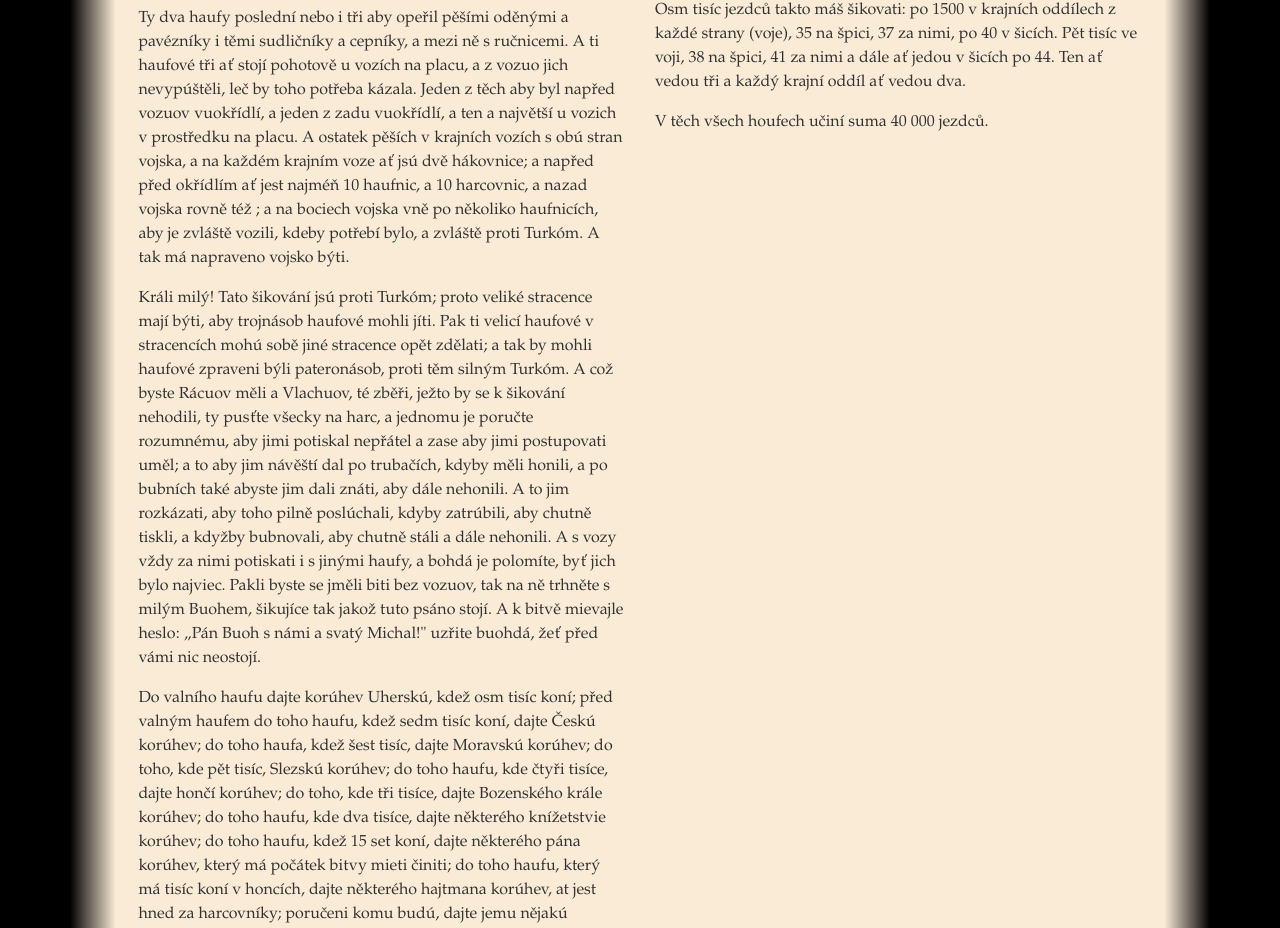
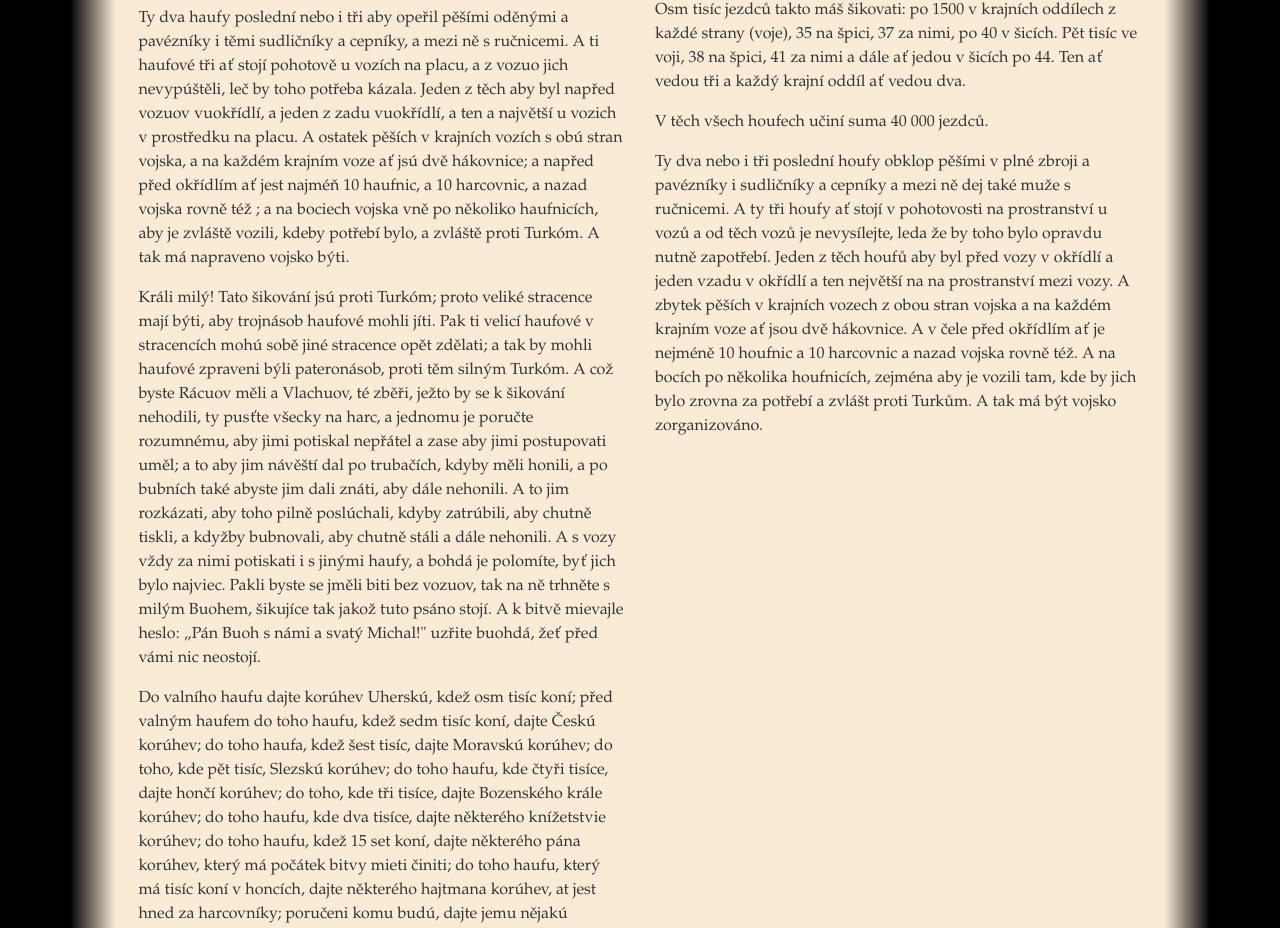
Before and after one commit to claryaldringen/tyrovsti.cz, a Next.js app: page /vaclav-vlcek-o-sikovani-vojska in a window 1280 px wide. Shown: the part 2168-3096 px from the top of the page. Built offline with nearby package versions, Linux system fonts and the light colour scheme.

Commit message:
Překlad Vlčka 3

```diff
--- a/pages/vaclav-vlcek-o-sikovani-vojska.js
+++ b/pages/vaclav-vlcek-o-sikovani-vojska.js
@@ -468,6 +468,21 @@ const Page = () => {
                   vedou dva.
                 </p>
                 <p>V těch všech houfech učiní suma 40 000 jezdců.</p>
+                <p>
+                  Ty dva nebo i tři poslední houfy obklop pěšími v plné zbroji a
+                  pavézníky i sudličníky a cepníky a mezi ně dej také muže s
+                  ručnicemi. A ty tři houfy ať stojí v pohotovosti na
+                  prostranství u vozů a od těch vozů je nevysílejte, leda že by
+                  toho bylo opravdu nutně zapotřebí. Jeden z těch houfů aby byl
+                  před vozy v okřídlí a jeden vzadu v okřídlí a ten největší na
+                  na prostranství mezi vozy. A zbytek pěších v krajních vozech z
+                  obou stran vojska a na každém krajním voze ať jsou dvě
+                  hákovnice. A v čele před okřídlím ať je nejméně 10 houfnic a
+                  10 harcovnic a nazad vojska rovně též. A na bocích po několika
+                  houfnicích, zejména aby je vozili tam, kde by jich bylo zrovna
+                  za potřebí a zvlášt proti Turkům. A tak má být vojsko
+                  zorganizováno.
+                </p>
               </Col>
             </Row>
             <Row>
```
